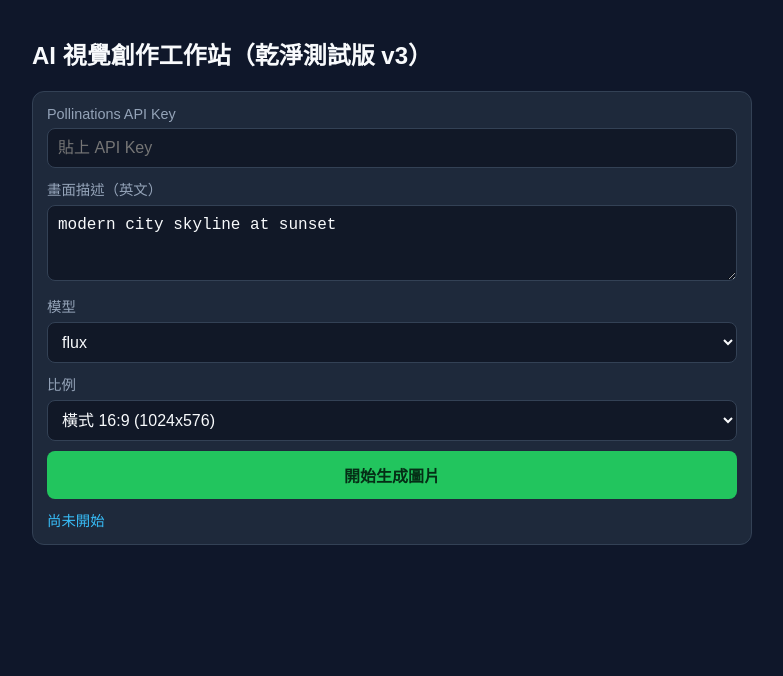
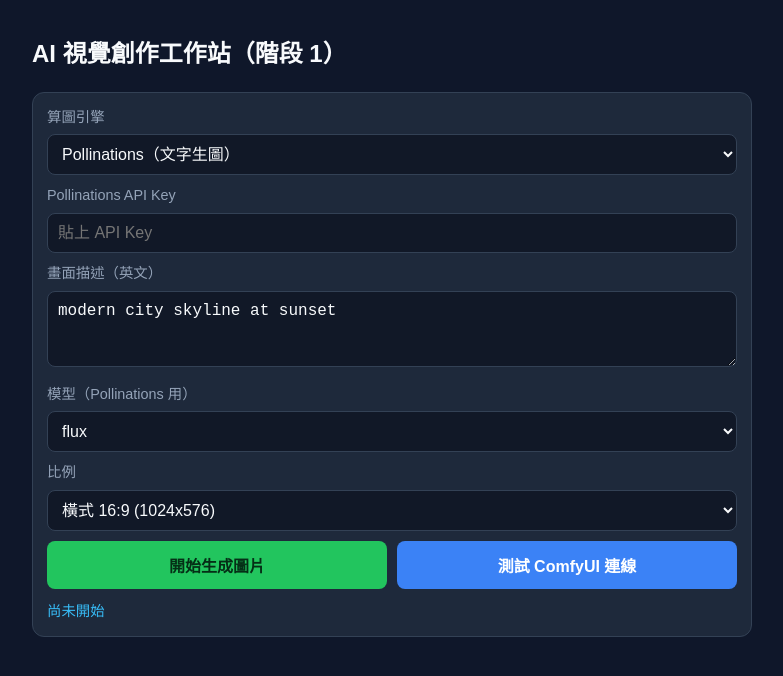
Before and after one commit to cccflsws/ai-studio-pwa, a plain HTML site: page index.html in a window 1280 px wide. Shown: the whole page, without its empty margins (248-1031 px from the left). Drawn offline with Linux system fonts and the light colour scheme.

Commit message:
Add files via upload

```diff
--- a/index.html
+++ b/index.html
@@ -3,7 +3,7 @@
 <head>
   <meta charset="UTF-8" />
   <meta name="viewport" content="width=device-width, initial-scale=1.0" />
-  <title>AI 視覺創作工作站（乾淨測試版 v3）</title>
+  <title>AI 視覺創作工作站（階段 1：引擎切換與連線測試）</title>
   <style>
     body {
       margin: 0;
@@ -11,6 +11,7 @@
       background: #0f172a;
       color: #f8fafc;
       padding: 16px;
+      line-height: 1.5;
     }
     .wrap { max-width: 720px; margin: 0 auto; }
     .box {
@@ -18,6 +19,7 @@
       border: 1px solid #334155;
       border-radius: 12px;
       padding: 14px;
+      margin-bottom: 14px;
     }
     label { display: block; color: #94a3b8; margin-bottom: 6px; font-size: 0.9rem; }
     input, select, textarea {
@@ -32,22 +34,29 @@
       margin-bottom: 10px;
     }
     textarea { min-height: 76px; }
+    .btn-row { display: flex; gap: 10px; flex-wrap: wrap; }
     button {
       background: #22c55e;
       color: #052e16;
       border: none;
       border-radius: 8px;
-      padding: 12px 18px;
+      padding: 12px 16px;
       font-weight: 700;
       font-size: 1rem;
       cursor: pointer;
-      width: 100%;
+      flex: 1;
+      min-width: 150px;
+    }
+    button.secondary {
+      background: #3b82f6;
+      color: #ffffff;
     }
     #st {
-      margin-top: 10px;
+      margin-top: 12px;
       color: #38bdf8;
       font-size: 0.9rem;
       word-break: break-all;
+      white-space: pre-wrap;
     }
     #pic img {
       max-width: 100%;
@@ -55,19 +64,35 @@
       margin-top: 12px;
       border: 1px solid #334155;
     }
+    .hint { font-size: 0.82rem; color: #94a3b8; margin-top: -4px; margin-bottom: 10px; }
   </style>
 </head>
 <body>
   <div class="wrap">
-    <h2>AI 視覺創作工作站（乾淨測試版 v3）</h2>
+    <h2>AI 視覺創作工作站（階段 1）</h2>
+
     <div class="box">
-      <label for="k">Pollinations API Key</label>
-      <input id="k" type="text" placeholder="貼上 API Key" />
+      <label for="engine">算圖引擎</label>
+      <select id="engine" onchange="onEngineChange()">
+        <option value="pollinations">Pollinations（文字生圖）</option>
+        <option value="comfyui">ComfyUI（本機圖改圖 / 影音生成）</option>
+      </select>
+
+      <div id="pollBox">
+        <label for="k">Pollinations API Key</label>
+        <input id="k" type="text" placeholder="貼上 API Key" oninput="saveSettings()" />
+      </div>
+
+      <div id="comfyBox" style="display:none;">
+        <label for="comfyUrl">ComfyUI 伺服器網址</label>
+        <input id="comfyUrl" type="text" placeholder="例如 https://xxxx.trycloudflare.com 或 http://127.0.0.1:8188" oninput="saveSettings()" />
+        <div class="hint">若從 GitHub Pages（HTTPS）連線，建議使用 HTTPS 通道網址；本機啟動需允許 CORS。</div>
+      </div>
 
       <label for="p">畫面描述（英文）</label>
       <textarea id="p">modern city skyline at sunset</textarea>
 
-      <label for="m">模型</label>
+      <label for="m">模型（Pollinations 用）</label>
       <select id="m">
         <option value="flux">flux</option>
         <option value="zimage">zimage</option>
@@ -80,21 +105,101 @@
         <option value="1024x1024">正方形 1:1 (1024x1024)</option>
       </select>
 
-      <button type="button" onclick="runGen()">開始生成圖片</button>
+      <div class="btn-row">
+        <button type="button" onclick="runAction()">開始生成圖片</button>
+        <button type="button" class="secondary" onclick="testComfy()">測試 ComfyUI 連線</button>
+      </div>
+
       <div id="st">尚未開始</div>
       <div id="pic"></div>
     </div>
   </div>
 
   <script>
-    function runGen() {
+    function trimStr(s) {
+      return (s || "").replace(/^\s+|\s+$/g, "");
+    }
+
+    function saveSettings() {
+      try {
+        localStorage.setItem("poll_key", trimStr(document.getElementById("k").value));
+        localStorage.setItem("comfy_url", trimStr(document.getElementById("comfyUrl").value));
+        localStorage.setItem("engine_mode", document.getElementById("engine").value);
+      } catch (e) {}
+    }
+
+    function loadSettings() {
+      try {
+        var savedKey = localStorage.getItem("poll_key");
+        var savedUrl = localStorage.getItem("comfy_url");
+        var savedEngine = localStorage.getItem("engine_mode");
+        if (savedKey) document.getElementById("k").value = savedKey;
+        if (savedUrl) document.getElementById("comfyUrl").value = savedUrl;
+        if (savedEngine) document.getElementById("engine").value = savedEngine;
+      } catch (e) {}
+      onEngineChange();
+    }
+
+    function onEngineChange() {
+      var mode = document.getElementById("engine").value;
+      document.getElementById("pollBox").style.display = (mode === "pollinations") ? "block" : "none";
+      document.getElementById("comfyBox").style.display = (mode === "comfyui") ? "block" : "none";
+      saveSettings();
+    }
+
+    function testComfy() {
+      var st = document.getElementById("st");
+      var rawUrl = trimStr(document.getElementById("comfyUrl").value).replace(/\/+$/, "");
+      saveSettings();
+
+      if (!rawUrl) {
+        st.innerHTML = "請先輸入 ComfyUI 伺服器網址。";
+        return;
+      }
+
+      st.innerHTML = "正在測試 ComfyUI 連線：" + rawUrl + "/system_stats ...";
+
+      fetch(rawUrl + "/system_stats", { method: "GET" })
+        .then(function (res) {
+          if (!res.ok) {
+            throw new Error("HTTP 狀態碼：" + res.status);
+          }
+          return res.json();
+        })
+        .then(function (data) {
+          var gpuName = "未知 GPU";
+          if (data && data.devices && data.devices.length > 0 && data.devices[0].name) {
+            gpuName = data.devices[0].name;
+          }
+          st.innerHTML = "ComfyUI 連線成功！\n偵測裝置：" + gpuName;
+        })
+        .catch(function (err) {
+          st.innerHTML = "ComfyUI 連線失敗：" + (err && err.message ? err.message : String(err)) +
+            "\n請確認 ComfyUI 已啟動、已允許 CORS，且網址協定（HTTP/HTTPS）符合瀏覽器限制。";
+        });
+    }
+
+    function runAction() {
+      var mode = document.getElementById("engine").value;
+      var st = document.getElementById("st");
+      saveSettings();
+
+      if (mode === "comfyui") {
+        st.innerHTML = "目前已切換為 ComfyUI 模式（階段 1 先完成連線測試，階段 2 將接入圖改圖 Workflow JSON）。";
+        return;
+      }
+
+      runPollinations();
+    }
+
+    function runPollinations() {
       var st = document.getElementById("st");
       var pic = document.getElementById("pic");
       st.innerHTML = "步驟 1：已點擊按鈕...";
       pic.innerHTML = "";
 
-      var key = document.getElementById("k").value.replace(/^\s+|\s+$/g, "");
-      var prompt = document.getElementById("p").value.replace(/^\s+|\s+$/g, "");
+      var key = trimStr(document.getElementById("k").value);
+      var prompt = trimStr(document.getElementById("p").value);
       var model = document.getElementById("m").value;
       var dims = document.getElementById("r").value.split("x");
       var seed = Math.floor(Math.random() * 100000);
@@ -127,6 +232,8 @@
       };
       img.src = url;
     }
+
+    loadSettings();
   </script>
 </body>
 </html>
```
